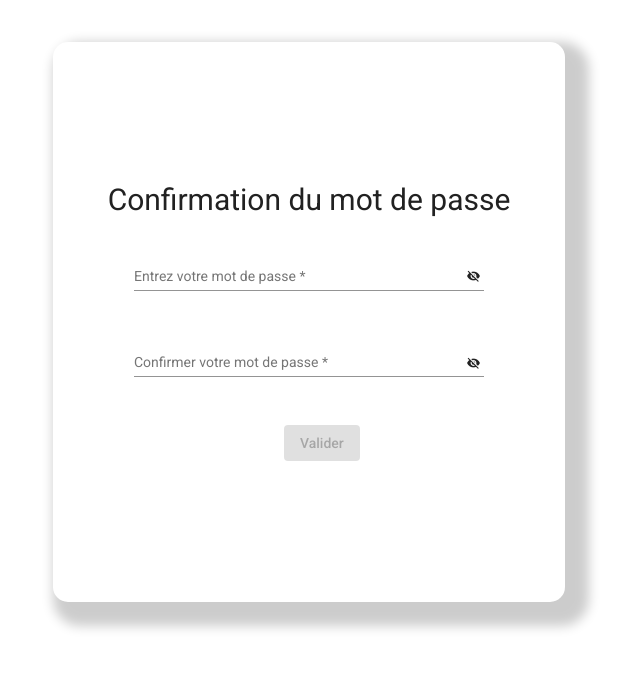
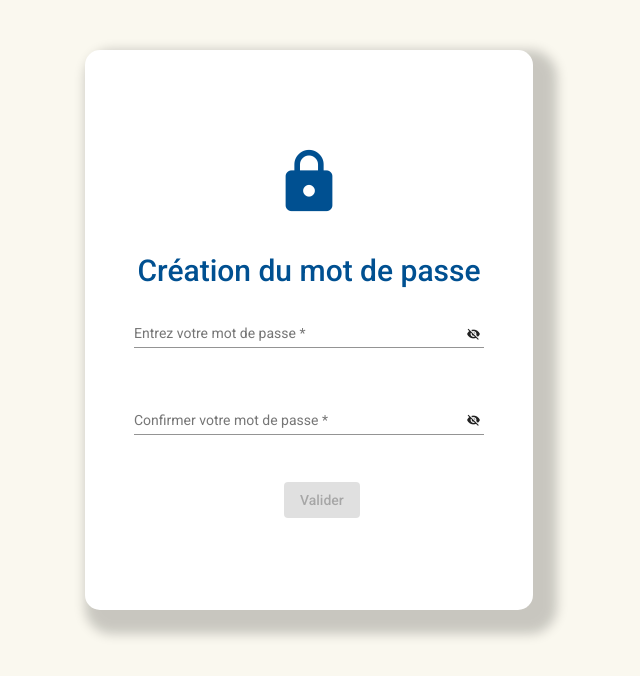
Before and after one commit to Bootcamp2020/skillful_network, an Angular app in the folder skillful_network_client/: page /password in a window 1280 px wide. Shown: the top 676 px of the page, without its empty margins (331-971 px from the left). Built offline with nearby package versions, Linux system fonts and the light colour scheme; no server answers.

Commit message:
Mise en forme de la vue du formulaire

```diff
--- a/skillful_network_client/src/app/password-confirmation/password-confirmation.component.html
+++ b/skillful_network_client/src/app/password-confirmation/password-confirmation.component.html
@@ -1,8 +1,12 @@
 
-<section id="div-principal">
+<section class="div-principal">
     <mat-card id="card-form-password" fxLayoutAlign="center center">
         <form [formGroup]="formPost" (ngSubmit)="onSubmit()" id="passwordform" fxLayout="column" fxLayoutAlign="center center">
-            <h1 id="titleform">Confirmation du mot de passe</h1>
+            <mat-card-title fxLayoutAlign="center center" id="card-icon"><i class="material-icons" id="icon">
+                lock
+            </i></mat-card-title>
+            <mat-card-title fxLayoutAlign="center center" id="titleform">Création du mot de passe</mat-card-title>
+            <!-- <h1 id="titleform">Création du mot de passe</h1> -->
             <div class="example-container">
                 <mat-form-field class="input-password">
                     <mat-label>Entrez votre mot de passe</mat-label>
--- a/skillful_network_client/src/app/password-confirmation/password-confirmation.component.scss
+++ b/skillful_network_client/src/app/password-confirmation/password-confirmation.component.scss
@@ -1,13 +1,20 @@
 #card-form-password{
 
-    max-width: 40%;
+    max-width: 35%;
     min-height: 40em;
     padding: 2rem;
     background-color: #fff;
-    margin: 3em auto;
+    margin: 0em auto;
+
     box-shadow: 12px 12px 12px 12px rgba(0.2, 0.2, 0.2, 0.2);
     border-radius: 15px;
 
+}
+#icon{
+    font-size: 70px;
+    margin-top: 5px;
+    margin-bottom: 40px;
+    color: #005091;
 }
 
 .input-password{
@@ -25,4 +32,18 @@
 }
 #titleform{
  font-size: 30px;
+  color: #005091;
 }
+.div-principal{
+    width: 100%;
+    height: 100%;
+    background-color: rgb(250,248,239);
+    padding-top:50px;
+}
+@media screen and (max-width:1200px ){
+    #card-form-password{
+    background-color: rgb(250,248,239);
+    box-shadow:none;
+    border-radius:none;
+    }
+}
```
